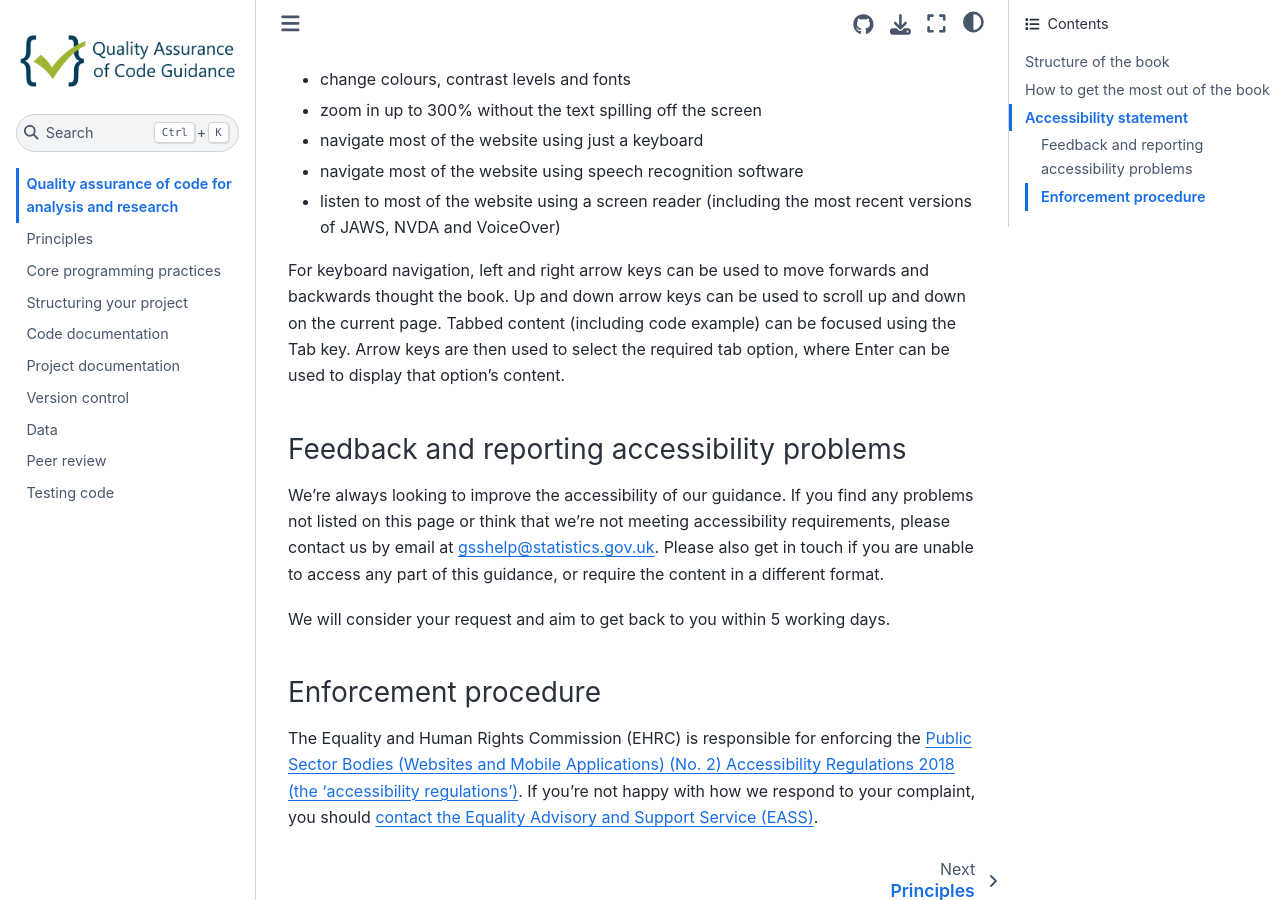
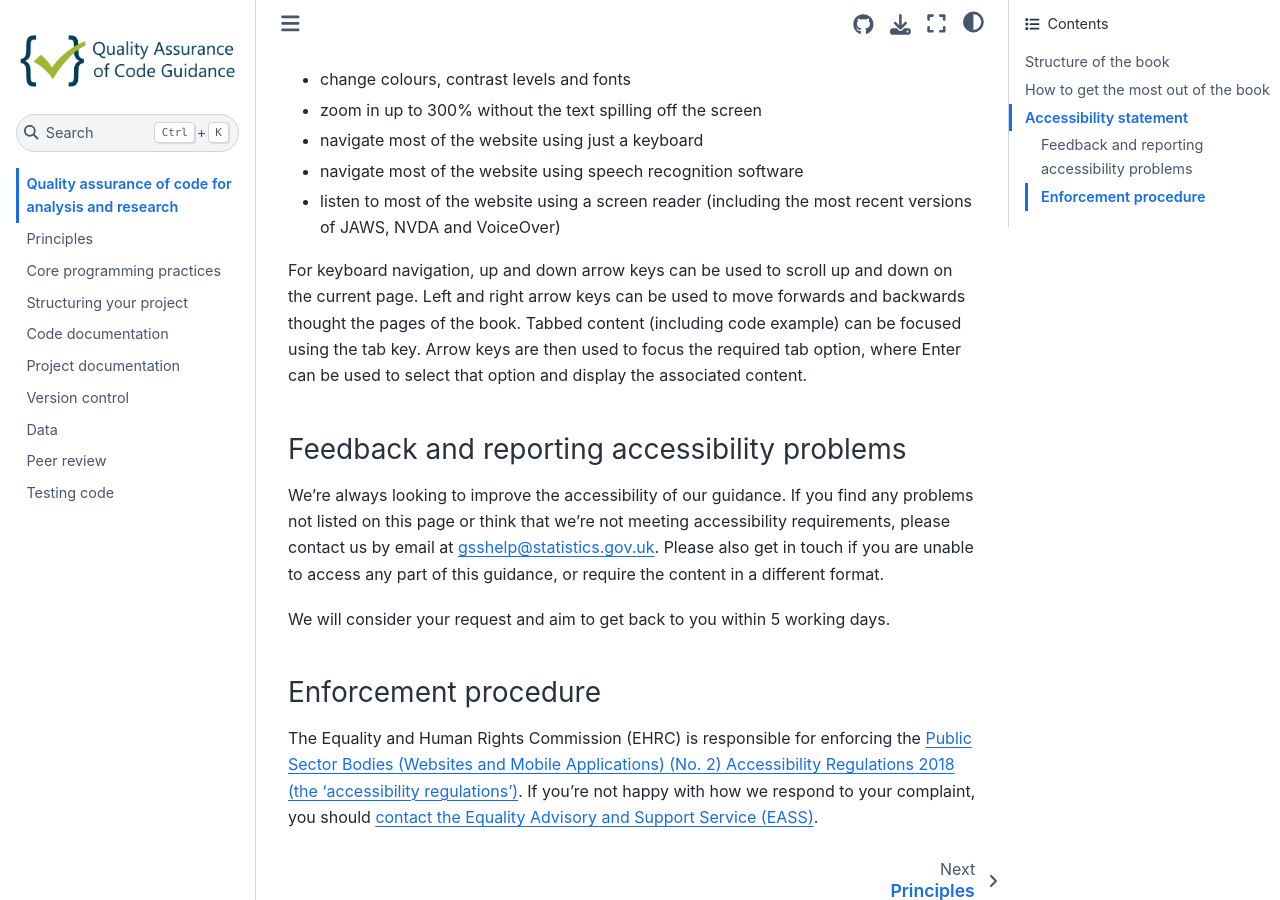
Before and after one commit to best-practice-and-impact/qa-of-code-guidance, a Jupyter Book: the page built from book/index.md, in a window 1280 px wide and 900 px high, scrolled down 1947 px. Built offline with Jupyter Book 1.0.4 settings and Sphinx 7.4.7 and the Sphinx Book theme 1.1.4, drawn with Linux system fonts in a browser that asks for light colours.

```diff
--- a/book/index.md
+++ b/book/index.md
@@ -64,10 +64,10 @@
 * navigate most of the website using speech recognition software
 * listen to most of the website using a screen reader (including the most recent versions of JAWS, NVDA and VoiceOver)
 
-For keyboard navigation, left and right arrow keys can be used to move forwards and backwards thought the book.
-Up and down arrow keys can be used to scroll up and down on the current page.
-Tabbed content (including code example) can be focused using the Tab key.
-Arrow keys are then used to select the required tab option, where Enter can be used to display that option's content.
+For keyboard navigation, up and down arrow keys can be used to scroll up and down on the current page.
+Left and right arrow keys can be used to move forwards and backwards thought the pages of the book.
+Tabbed content (including code example) can be focused using the tab key.
+Arrow keys are then used to focus the required tab option, where Enter can be used to select that option and display the associated content.
 
 
 ### Feedback and reporting accessibility problems
```
Also changed, not shown: 1 other file.
